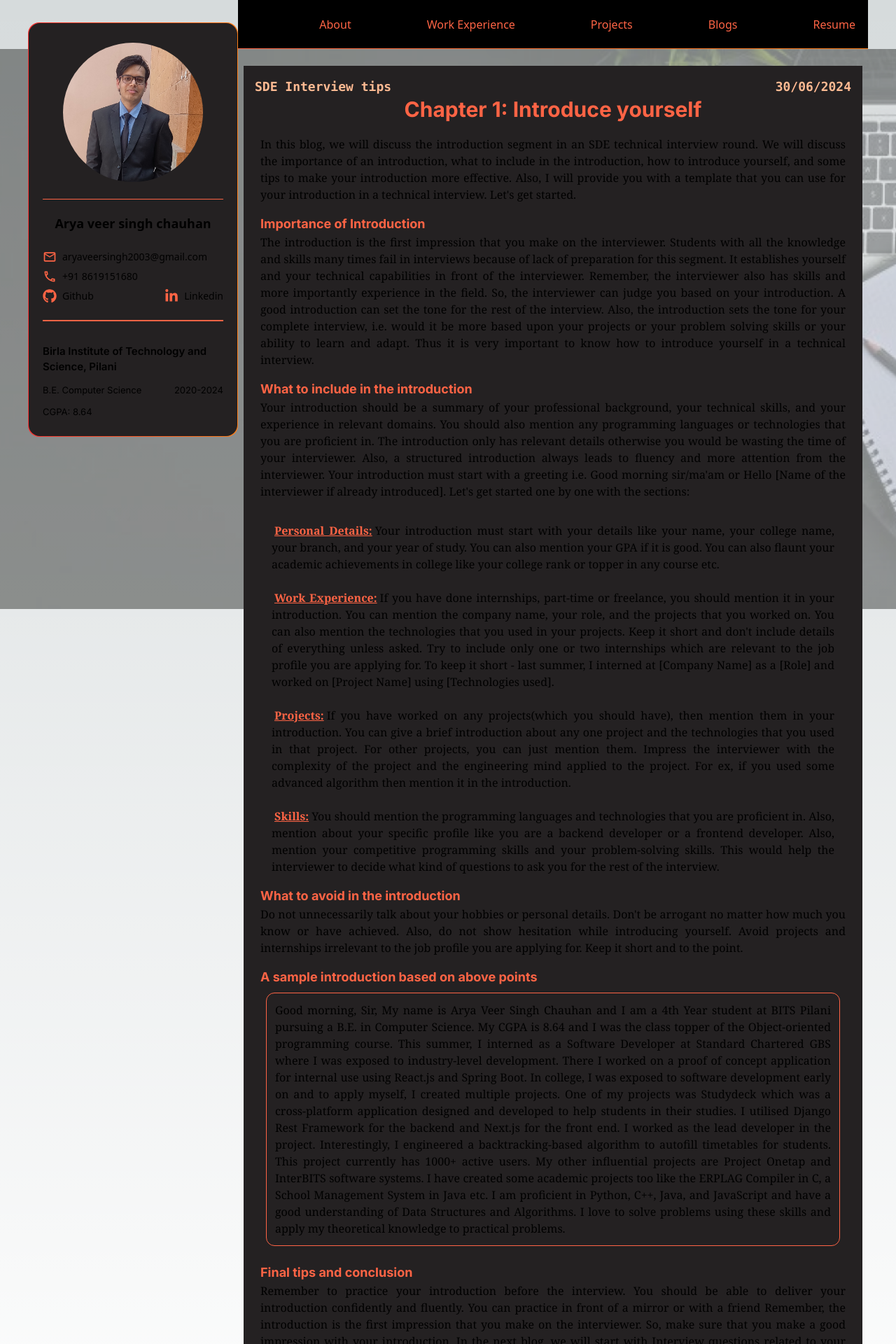
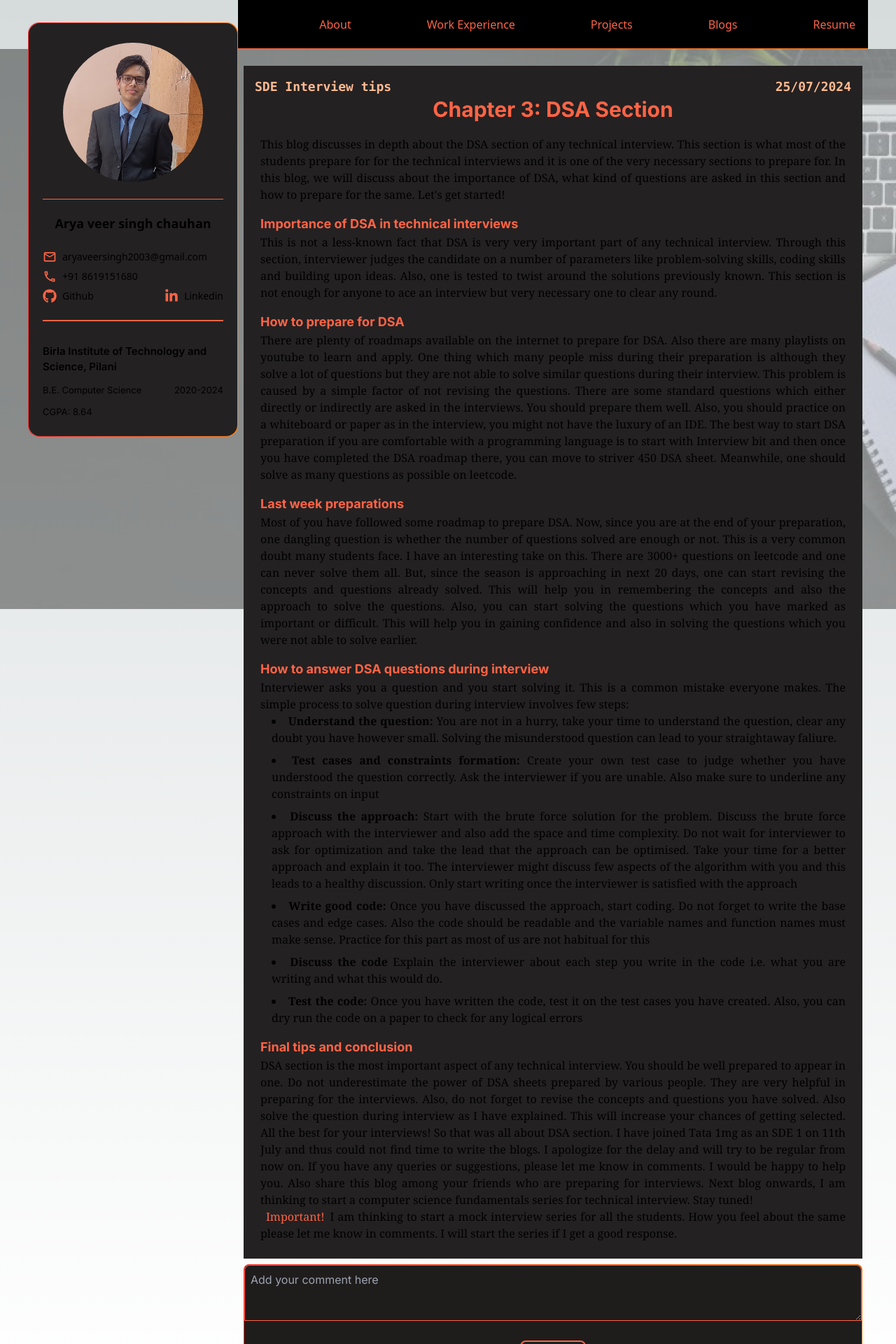
Before and after one commit to Arya-veer/Portfolio, a Next.js app: page /blogs/dsa-section in a window 1280 px wide. Shown: the top 1920 px of the page at 70% size. Built offline with nearby package versions, Linux system fonts and the light colour scheme.

Commit message:
Resume section

```diff
--- /dev/null
+++ b/src/app/blogs/blogs/dsa-section.tsx
@@ -0,0 +1,71 @@
+export default function DSA({blog}:any){
+    return (
+        <div className="bg-two h-full w-full p-4 text-justify">
+            <div className="flex flex-row justify-between">
+
+                <p className="md:text-lg text-md font-semibold font-mono text-[#ffba92] w-fit">{blog.category}</p>
+                <p className="md:text-lg text-md font-semibold font-mono text-[#ffba92] w-fit">{blog.date}</p>
+            </div>
+            <h1 className="md:text-3xl text-2xl w-full text-center text-three font-bold">
+                {blog.title}
+            </h1>
+            <div className="mt-3 p-2">
+                <p className="md:text-md text-md text-white font-serif">
+                    This blog discusses in depth about the DSA section of any technical interview. This section is what most of the students prepare for for the technical interviews and it is one of the very necessary sections to prepare for. In this blog, we will discuss about the importance of DSA, what kind of questions are asked in this section and how to prepare for the same. Let&apos;s get started!
+                </p>
+                <div>
+                    <h2 className="md:text-xxl text-lg text-three font-bold mt-4">
+                        Importance of DSA in technical interviews
+                    </h2>
+                    <p className="md:text-md text-md text-white font-serif">
+                        This is not a less-known fact that DSA is very very important part of any technical interview. Through this section, interviewer judges the candidate on a number of parameters like problem-solving skills, coding skills and building upon ideas. Also, one is tested to twist around the solutions previously known. This section is not enough for anyone to ace an interview but very necessary one to clear any round.
+                    </p>
+                </div>
+                <div>
+                    <h2 className="md:text-xxl text-lg text-three font-bold mt-4">
+                        How to prepare for DSA
+                    </h2>
+                    <p className="md:text-md text-md text-white font-serif">
+                        There are plenty of roadmaps available on the internet to prepare for DSA. Also there are many playlists on youtube to learn and apply. One thing which many people miss during their preparation is although they solve a lot of questions but they are not able to solve similar questions during their interview. This problem is caused by a simple factor of not revising the questions. There are some standard questions which either directly or indirectly are asked in the interviews. You should prepare them well. Also, you should practice on a whiteboard or paper as in the interview, you might not have the luxury of an IDE. The best way to start DSA preparation if you are comfortable with a programming language is to start with <a href="https://www.interviewbit.com/" target="_blank">Interview bit</a> and then once you have completed the DSA roadmap there, you can move to striver 450 DSA sheet. Meanwhile, one should solve as many questions as possible on leetcode.
+                    </p>
+                    <h2 className="md:text-xxl text-lg text-three font-bold mt-4">
+                        Last week preparations
+                    </h2>
+                    <p className="md:text-md text-md text-white font-serif">
+                        Most of you have followed some roadmap to prepare DSA. Now, since you are at the end of your preparation, one dangling question is whether the number of questions solved are enough or not. This is a very common doubt many students face. I have an interesting take on this. There are 3000+ questions on leetcode and one can never solve them all. But, since the season is approaching in next 20 days, one can start revising the concepts and questions already solved. This will help you in remembering the concepts and also the approach to solve the questions. Also, you can start solving the questions which you have marked as important or difficult. This will help you in gaining confidence and also in solving the questions which you were not able to solve earlier.
+                    </p>
+                    <h2 className="md:text-xxl text-lg text-three font-bold mt-4">
+                        How to answer DSA questions during interview
+                    </h2>
+                    <p className="md:text-md text-md text-white font-serif">
+                        Interviewer asks you a question and you start solving it. This is a common mistake everyone makes. The simple process to solve question during interview involves few steps:
+                    </p>
+                    <ul className="flex flex-col list-disc ml-4 list-inside gap-2 font-serif">
+                        <li><span className="font-bold">Understand the question: </span>You are not in a hurry, take your time to understand the question, clear any doubt you have however small. Solving the misunderstood question can lead to your straightaway faliure.  </li>
+                        <li><span className="font-bold">Test cases and constraints formation: </span>Create your own test case to judge whether you have understood the question correctly. Ask the interviewer if you are unable. Also make sure to underline any constraints on input</li>
+                        <li><span className="font-bold">Discuss the approach: </span>Start with the brute force solution for the problem. Discuss the brute force approach with the interviewer and also add the space and time complexity. Do not wait for interviewer to ask for optimization and take the lead that the approach can be optimised. Take your time for a better approach and explain it too. The interviewer might discuss few aspects of the algorithm with you and this leads to a healthy discussion. Only start writing once the interviewer is satisfied with the approach</li>
+                        <li><span className="font-bold">Write good code: </span>Once you have discussed the approach, start coding. Do not forget to write the base cases and edge cases. Also the code should be readable and the variable names and function names must make sense. Practice for this part as most of us are not habitual for this</li>
+                        <li><span className="font-bold">Discuss the code </span>Explain the interviewer about each step you write in the code i.e. what you are writing and what this would do.</li>
+                        <li><span className="font-bold">Test the code: </span>Once you have written the code, test it on the test cases you have created. Also, you can dry run the code on a paper to check for any logical errors</li>
+                    </ul>
+                </div>
+                <div>
+                    <h2 className="md:text-xxl text-lg text-three font-bold mt-4">
+                        Final tips and conclusion
+                    </h2>
+                    <p className="md:text-md text-md text-white font-serif flex flex-col gap-8">
+                        DSA section is the most important aspect of any technical interview. You should be well prepared to appear in one. Do not underestimate the power of DSA sheets prepared by various people. They are very helpful in preparing for the interviews. Also, do not forget to revise the concepts and questions you have solved. Also solve the question during interview as I have explained. This will increase your chances of getting selected. All the best for your interviews!
+
+                        So that was all about DSA section. I have joined Tata 1mg as an SDE 1 on 11th July and thus could not find time to write the blogs. I apologize for the delay and will try to be regular from now on. If you have any queries or suggestions, please let me know in comments. I would be happy to help you. Also share this blog among your friends who are preparing for interviews. Next blog onwards, I am thinking to start a computer science fundamentals series for technical interview. Stay tuned!
+                    </p>
+                    <p className="font-serif">
+                        <span className="text-three mx-2">
+                            Important!
+                        </span>
+                        I am thinking to start a mock interview series for all the students. How you feel about the same please let me know in comments. I will start the series if I get a good response.
+                    </p>
+                </div>
+            </div>
+        </div>
+    )
+}
--- a/src/app/blogs/data.tsx
+++ b/src/app/blogs/data.tsx
@@ -1,5 +1,6 @@
 import  Introduction  from './blogs/introduction';
 import Resume from './blogs/resume-section';
+import DSA from './blogs/dsa-section';
 
 
 
@@ -26,4 +27,15 @@ export const BLOGS = [
         "name":"resume-section",
         "blogID":2
     },
+    {
+        "title": "Chapter 3: DSA Section",
+        "link": "/blogs/dsa-section",
+        "category": "SDE Interview tips",
+        "date": "25/07/2024",
+        "excerpt":"DSA is the most important part of any technical interview. In this blog, I will be discussing the importance of DSA, what kind of questions are asked in this section and how to prepare for the same.",
+        "active":true,
+        "component":DSA,
+        "name":"dsa-section",
+        "blogID":3
+    }
 ]
```
